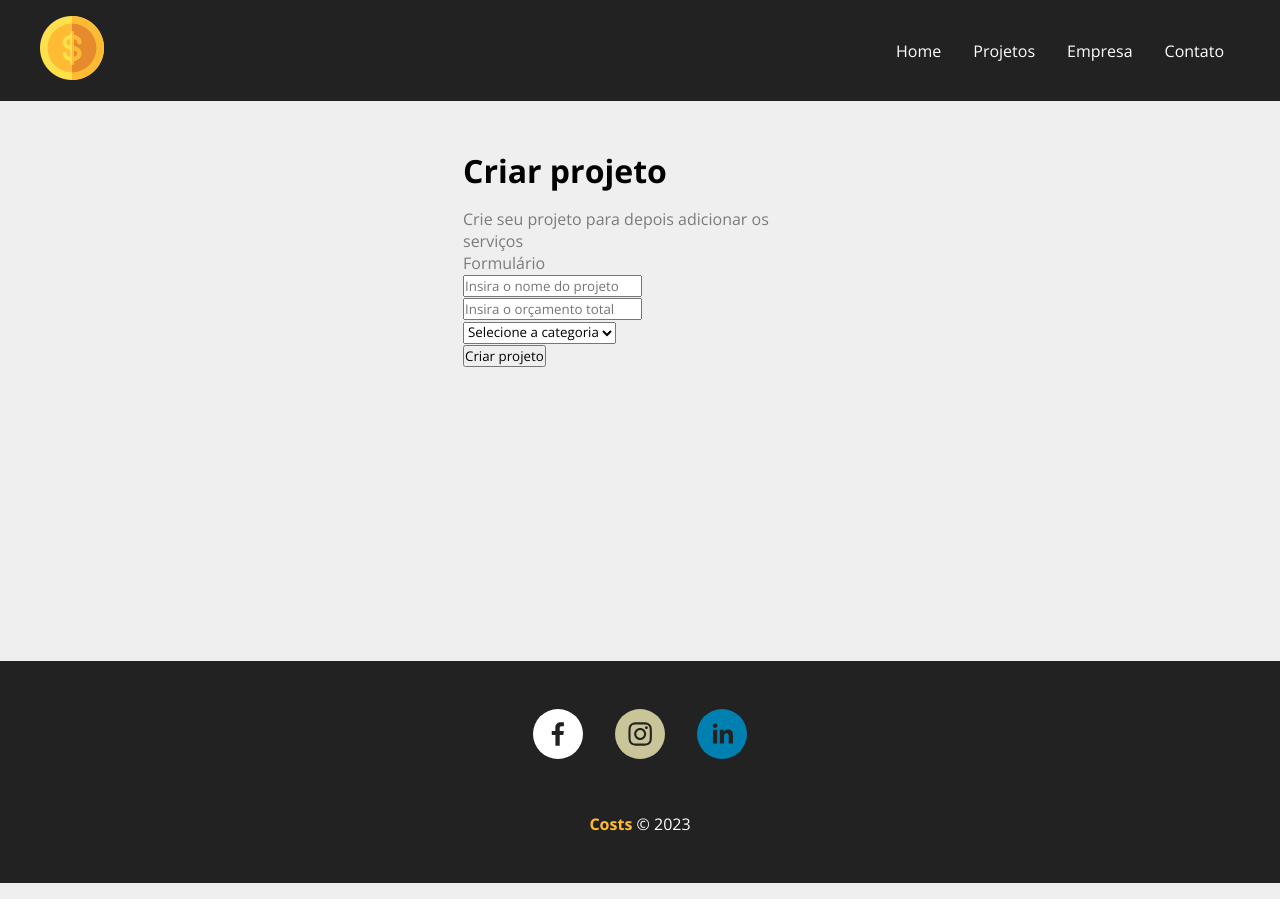
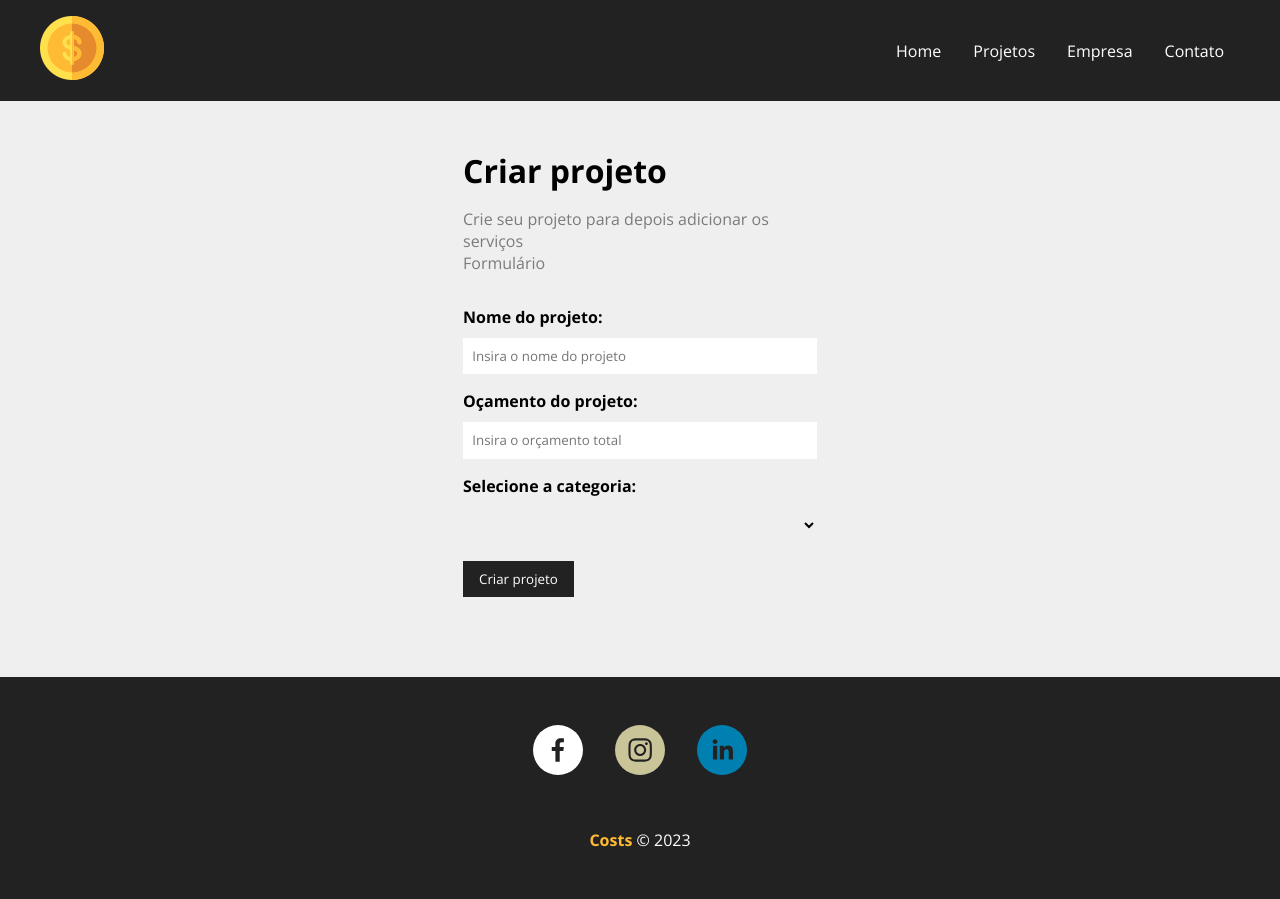
Before and after one commit to jacksonmmartins/costs, a React (Create React App) app: page /newproject in a window 1280 px wide. Built offline with nearby package versions, Linux system fonts and the light colour scheme.

Commit message:
estilização_components

```diff
--- /dev/null
+++ b/src/components/form/Input.js
@@ -0,0 +1,19 @@
+import styles from './Input.module.css'
+
+function Input({type, text, name, placeholder, handleOnchange, value}){
+    return(
+        <div className={styles.form_control}>
+            <label htmlFor={name}>{text}:</label>
+            <input
+             type={type}
+             name={name}
+             id={name}
+             placeholder={placeholder}
+             onChange={handleOnchange}
+             value={value}
+            />
+        </div>
+    )
+}
+
+export default Input
--- /dev/null
+++ b/src/components/form/Input.module.css
@@ -0,0 +1,20 @@
+.form_control {
+    display: flex;
+    flex-direction: column;
+    margin-bottom: 1em;
+}
+
+.form_control label{
+   margin-bottom: .6em;
+   font-weight: bold;
+}
+
+.form_control input {
+    padding: .7em;
+    border-radius: 0;
+    border: none;
+}
+
+.form_control input ::placeholder{
+    color: #7b7b7b;
+}
--- /dev/null
+++ b/src/components/form/Select.js
@@ -0,0 +1,14 @@
+import styles from './Select.module.css'
+
+function Select({ text, name, options, handleOnchange, value}){
+    return(
+        <div className={styles.form_control}>
+            <label htmlFor={name}>{text}:</label>
+            <select name={name} id={name}>
+                <options>Selecione uma opção</options>
+            </select>
+        </div>
+    )
+}
+
+export default Select
--- /dev/null
+++ b/src/components/form/Select.module.css
@@ -0,0 +1,16 @@
+.form_control {
+    display: flex;
+    flex-direction: column;
+    margin-bottom: 1em;
+}
+
+.form_control label{
+   margin-bottom: .6em;
+   font-weight: bold;
+}
+
+.form_control select {
+    padding: .7em;
+    border-radius: 0;
+    border: none;
+}
--- /dev/null
+++ b/src/components/form/SubmitButton.js
@@ -0,0 +1,11 @@
+import styles from './SubmitButton.module.css'
+
+function SubmitButton({ text }){
+    return(
+        <div>
+            <button className={styles.btn}>{text}</button>
+        </div>
+    )
+}
+
+export default SubmitButton
--- /dev/null
+++ b/src/components/form/SubmitButton.module.css
@@ -0,0 +1,14 @@
+.btn{
+    background-color: #222;
+    color: #fff;
+    padding: 0.7em 1.2em;
+    text-decoration: none;
+    transition: 0.5s;
+    cursor: pointer;
+    border: none;
+
+}
+
+.btn:hover{
+    color: #ffbb33;
+}
--- a/src/components/pages/NewProject.js
+++ b/src/components/pages/NewProject.js
@@ -9,7 +9,7 @@
             </h1>
             <p>Crie seu projeto para depois adicionar os serviços</p>
             <p>Formulário</p>
-            <ProjectForm/>
+            <ProjectForm btnText='Criar Projeto'/>
         </div>
     )
 
--- a/src/components/project/ProjectForm.js
+++ b/src/components/project/ProjectForm.js
@@ -1,21 +1,33 @@
-function ProjectForm(){
+import Input from '../form/Input'
+import Select from '../form/Select'
+import SubmitButton from '../form/SubmitButton'
+import styles from './ProjectForm.module.css'
+
+function ProjectForm(btnText){
     return (
-        <form>
-            <div>
-                <input type='text' placeholder="Insira o nome do projeto"></input>
-            </div>
-            <div>
-                <input type='number' placeholder="Insira o orçamento total"></input>
-            </div>
-            <div>
-                <select name="category_id">
-                <option disabled selected>Selecione a categoria</option>
-            </select>
-            </div>
-            <div>
-                <input type='submit' value='Criar projeto'/>
-            </div>
+        <>
+        <form className={styles.form}>
+            <Input
+             type='text'
+             text='Nome do projeto'
+             name='name'
+             placeholder='Insira o nome do projeto'
+            />
+            <Input
+             type='number'
+             text='Oçamento do projeto'
+             name='budget'
+             placeholder='Insira o orçamento total'
+            />
+            <Select
+             name='category_id'
+             text='Selecione a categoria'
+            />
+            <SubmitButton
+            text='Criar projeto'
+            />
         </form>
+        </>
     )
 }
 
--- /dev/null
+++ b/src/components/project/ProjectForm.module.css
@@ -0,0 +1,4 @@
+.form {
+    width: 100%;
+    margin: 2em 0;
+}
```
